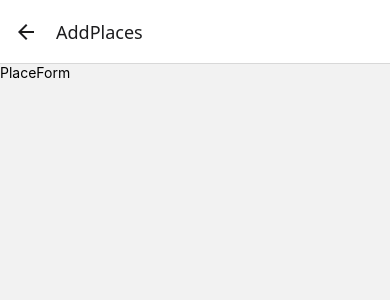
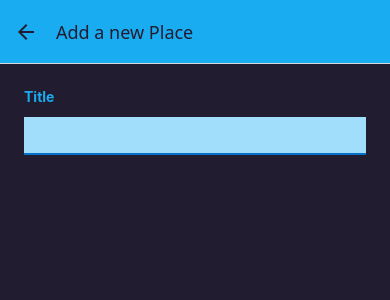
Before and after one commit to tanmayR18/RN-place-visit, a React Native app: screen /AddPlaces in a window 390 px wide. Shown: the top 300 px of the page. Built offline with nearby package versions, Linux system fonts and the light colour scheme.

Commit message:
colors added to the navigation and place form started

```diff
--- a/App.js
+++ b/App.js
@@ -5,6 +5,7 @@
 import AddPlace from "./screens/AddPlace";
 import { NavigationContainer } from "@react-navigation/native";
 import IconButton from "./components/UI/IconButton";
+import { Colors } from "./contants/color";
 
 const Stack = createNativeStackNavigator();
 
@@ -13,11 +14,18 @@
     <>
       <StatusBar style="dark" />
       <NavigationContainer>
-        <Stack.Navigator>
+        <Stack.Navigator
+          screenOptions={{
+            headerStyle: { backgroundColor: Colors.primary500 },
+            headerTintColor: Colors.gray700,
+            contentStyle: { backgroundColor: Colors.gray700 },
+          }}
+        >
           <Stack.Screen
             name="AllPlaces"
             component={AllPlace}
             options={({ navigation }) => ({
+              title: "Your Favourite Places",
               headerRight: ({ tintColor }) => (
                 <IconButton
                   icon="add"
@@ -28,7 +36,11 @@
               ),
             })}
           />
-          <Stack.Screen name="AddPlaces" component={AddPlace} />
+          <Stack.Screen
+            name="AddPlaces"
+            component={AddPlace}
+            options={{ title: "Add a new Place" }}
+          />
         </Stack.Navigator>
       </NavigationContainer>
     </>
--- a/components/Places/PlaceForm.jsx
+++ b/components/Places/PlaceForm.jsx
@@ -1,14 +1,48 @@
-import { StyleSheet, Text, View } from "react-native";
-import React from "react";
+import { ScrollView, StyleSheet, Text, TextInput, View } from "react-native";
+import React, { useState } from "react";
+import { Colors } from "../../contants/color";
 
 const PlaceForm = () => {
+
+    const [enteredTitle, setEnteredTitle] = useState('')
+
+    function changeTitleHandler(enteredText) {
+        setEnteredTitle(enteredText)
+    }
+
   return (
-    <View>
-      <Text>PlaceForm</Text>
-    </View>
+    <ScrollView style={styles.form}>
+        <View>
+            <Text style={styles.label}>Title</Text>
+            <TextInput
+                style={styles.input}
+                onChangeText={changeTitleHandler}
+                value={enteredTitle}
+            />
+        </View>
+    </ScrollView>
   );
 };
 
 export default PlaceForm;
 
-const styles = StyleSheet.create({});
+const styles = StyleSheet.create({
+    form: {
+        flex:1,
+        padding: 24,
+    },
+    label: {
+        fontWeight: 'bold',
+        marginBottom: 4,
+        color: Colors.primary500,
+    },
+    input: {
+        marginVertical: 8,
+        paddingHorizontal: 4,
+        paddingVertical:8,
+        fontSize: 16,
+        borderBottomColor: Colors.primary700,
+        borderBottomWidth: 2,
+        backgroundColor: Colors.primary100
+    }
+});
--- a/components/Places/PlacesList.js
+++ b/components/Places/PlacesList.js
@@ -1,6 +1,7 @@
 import { View, Text, FlatList, StyleSheet } from "react-native";
 import React from "react";
 import PlaceItem from "./PlaceItem";
+import { Colors } from "../../contants/color";
 
 const PlacesList = ({ places }) => {
   if (!places || places.length === 0) {
@@ -31,5 +32,6 @@
   },
   fallbackText: {
     fontSize: 16,
+    color: Colors.primary200
   },
 });
--- a/components/UI/IconButton.jsx
+++ b/components/UI/IconButton.jsx
@@ -9,7 +9,6 @@
       onPress={onPress}
     >
       <Ionicons name={icon} size={size} color={color} />
-      {/* <Text>Hey</Text> */}
     </Pressable>
   );
 };
--- /dev/null
+++ b/contants/color.js
@@ -0,0 +1,11 @@
+export const Colors = {
+    primary50: '#cfeffd',
+    primary100: '#a0defb',
+    primary200: '#77cff8',
+    primary400: '#44bdf5',
+    primary500: '#1aacf0',
+    primary700: '#0570c9',
+    primary800: '#003b88',
+    accent500: '#e6b30b',
+    gray700: '#221c30',
+  };
```
